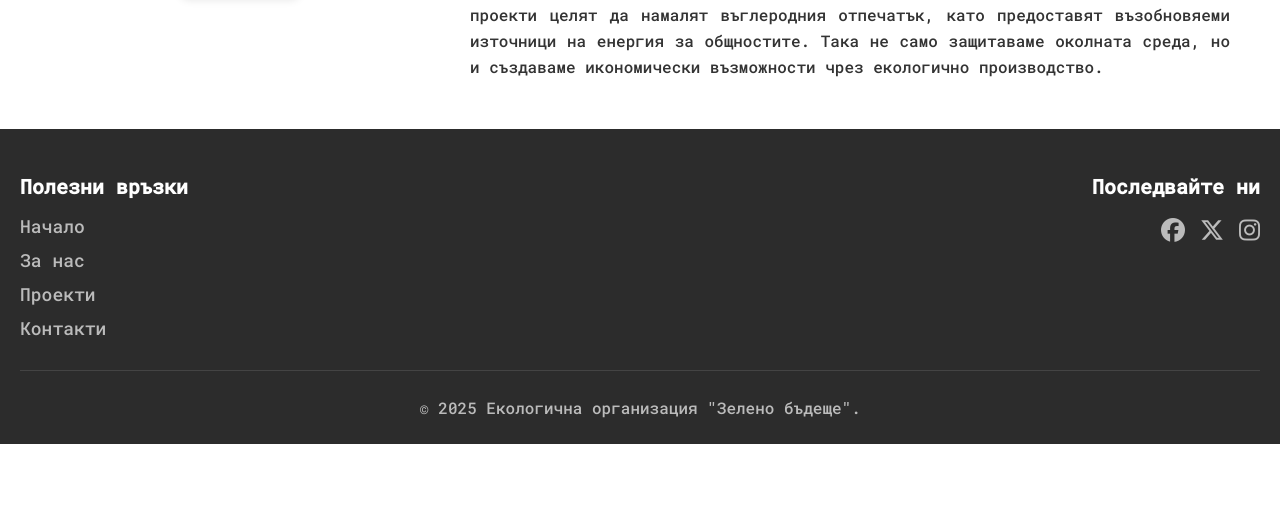
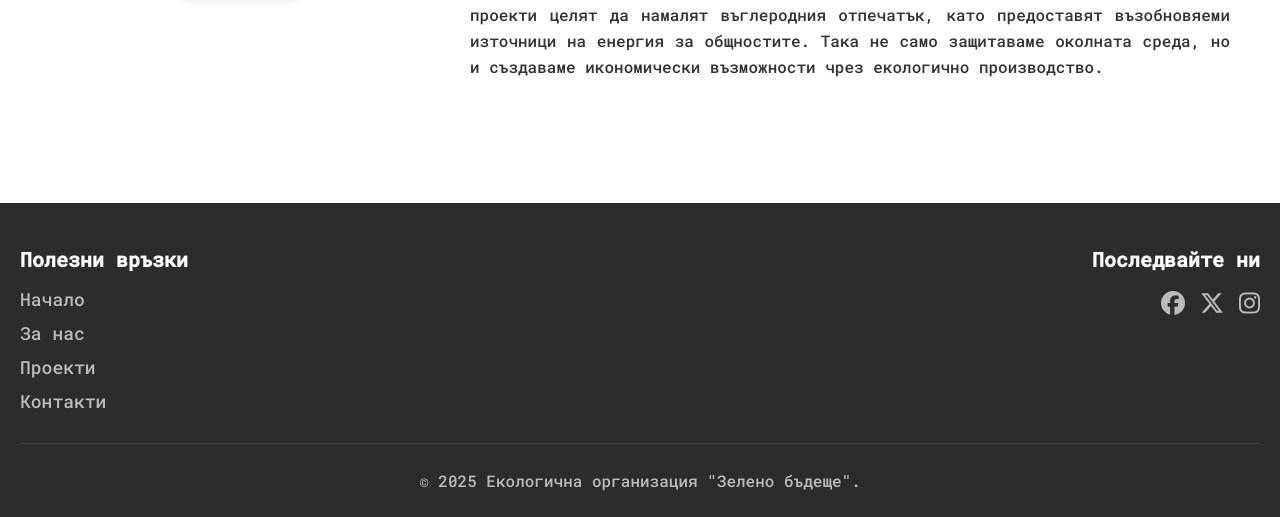
Before and after one commit to asenben/GreenFuture.bg, a plain HTML site: page clean_energy.html in a window 1280 px wide. Shown: the part 283-800 px from the top of the page. Drawn offline with Linux system fonts and the light colour scheme.

Commit message:
Update app.css

```diff
--- a/assets/css/app.css
+++ b/assets/css/app.css
@@ -21,6 +21,25 @@ body {
   margin: 0 auto;
   padding: 0;
   box-sizing: border-box;
+}
+
+html, body {
+  height: 100%;
+  margin: 0;
+}
+
+.wrapper {
+  display: flex;
+  flex-direction: column;
+  min-height: 100vh;
+}
+
+.main-box-section {
+  flex: 1;
+}
+
+.footer-section {
+  margin-top: auto;
 }
 
 .wrapper .background-section {
```
